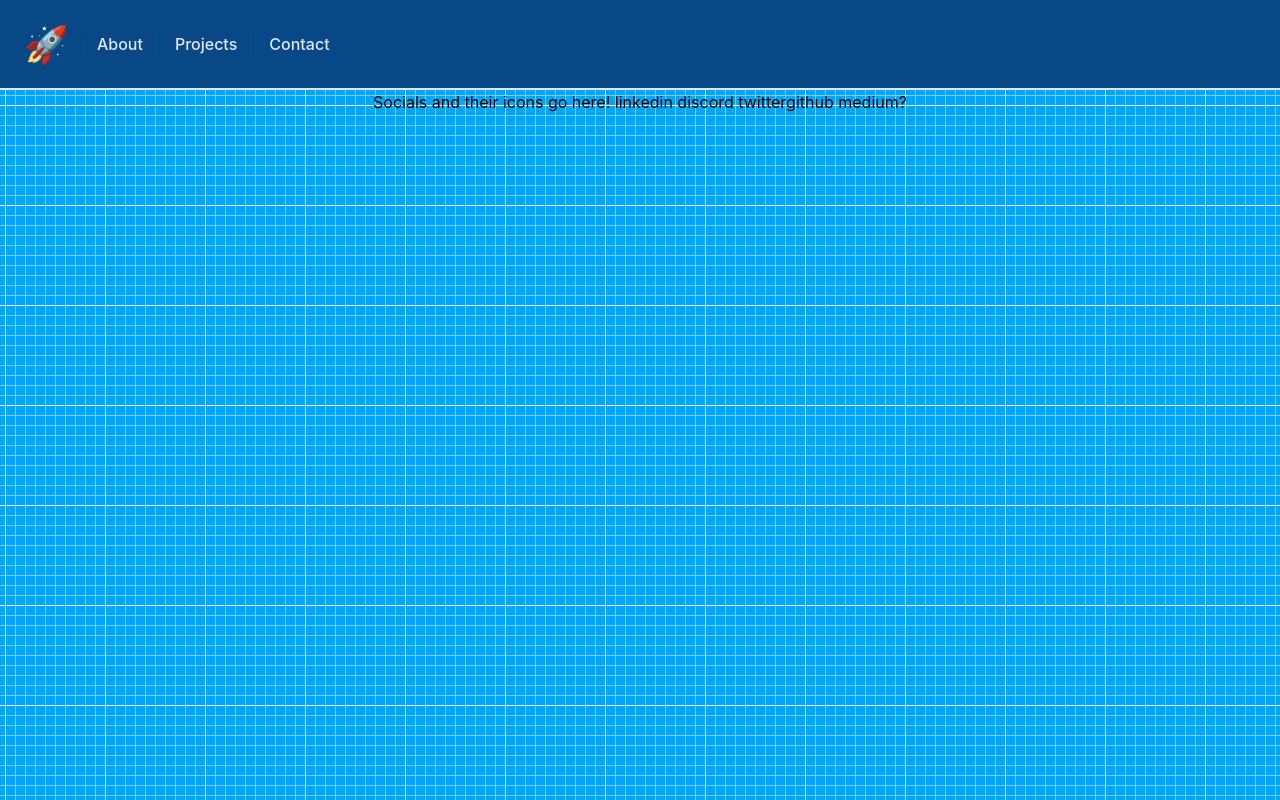
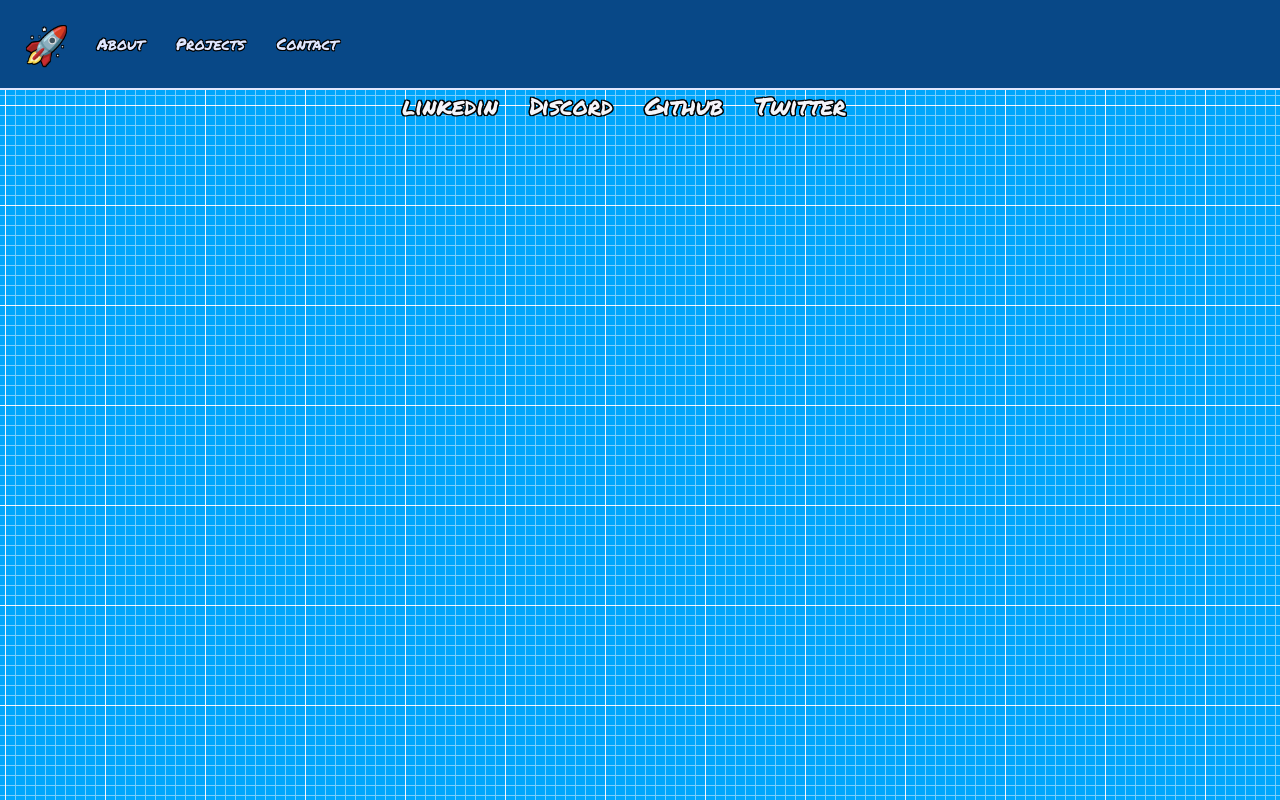
Before and after one commit to leafsicle/update-portfolio, a React (Create React App) app: page /Contact in a window 1280 px wide. Built offline with nearby package versions, Linux system fonts and the light colour scheme.

Commit message:
working on Contact page

```diff
--- a/src/comps/About.jsx
+++ b/src/comps/About.jsx
@@ -6,9 +6,7 @@ const About = () => {
     <div className='body bg-secondary'>
       <Header />
 
-      <main className=''>
-        Socials and their icons go here! linkedin discord twittergithub medium?
-      </main>
+      <main className='text-white text-2xl'></main>
     </div>
   )
 }
--- a/src/comps/Contact.jsx
+++ b/src/comps/Contact.jsx
@@ -1,11 +1,41 @@
 import React from 'react'
 import Header from './Header'
+import ExternalLink from './ExternalLink'
+
+let socials = [
+  {
+    name: 'linkedin',
+    url: 'https://www.linkedin.com/in/cookem529/',
+    alt: 'External link to linkedin',
+    icon: 'temp',
+  },
+  {
+    name: 'Discord',
+    url: 'https://discordapp.com/users/Leafsicle#7877',
+    alt: 'External link to Discord',
+    icon: 'temp',
+  },
+  {
+    name: 'Github',
+    url: 'https://github.com/leafsicle',
+    alt: 'External link to GitHub',
+    icon: 'temp',
+  },
+  {
+    name: 'Twitter',
+    url: 'https://twitter.com/M__cooke',
+    alt: 'External link to Twitter',
+    icon: 'temp',
+  },
+]
 const Contact = () => {
   return (
     <div className='mx-auto body bg-secondary '>
       <Header />
-      <main className=''>
-        Socials and their icons go here! linkedin discord twittergithub medium?
+      <main className='contrast'>
+        {socials.map((social, index) => (
+          <ExternalLink socialInfo={social} key={index} />
+        ))}
       </main>
     </div>
   )
--- /dev/null
+++ b/src/comps/ExternalLink.jsx
@@ -0,0 +1,16 @@
+import React from 'react'
+
+const ExternalLink = ({ socialInfo }) => {
+  return (
+    <button
+      role='button'
+      className='contrast mr-8 text-2xl text-white font-sans'
+      title={'External link to ' + socialInfo.name}>
+      <a target='_blank' rel='noopener' href={socialInfo.url}>
+        {socialInfo.name}
+      </a>
+    </button>
+  )
+}
+
+export default ExternalLink
--- a/src/comps/Header.jsx
+++ b/src/comps/Header.jsx
@@ -7,12 +7,14 @@ const Header = () => {
     <nav
       className='flex justify-start
         App bg-primary top-0 w-screen p-6
+        md:justify-start
         items-center
         border-b-2
         py-6
-        md:justify-start
+        text-white
+        font-sans
+        contrast
         hover:text-active
-        text-white
         border-indigo-100'
       role='navigation'>
       <Link className='text-4xl mr-3' tabIndex={0} to='/'>
--- a/src/comps/NavigationLink.jsx
+++ b/src/comps/NavigationLink.jsx
@@ -7,12 +7,12 @@ const NavigationLink = ({ pageName, index }) => {
       to={'/' + pageName}
       tabIndex={index}
       className='text-base font-medium
+      contrast
       text-indigo-100
       hover:text-active
       hover:bg-red
       hover:rounded
       px-5
-      shadow-sm
       sm:px-4'>
       {pageName}
     </Link>
```
